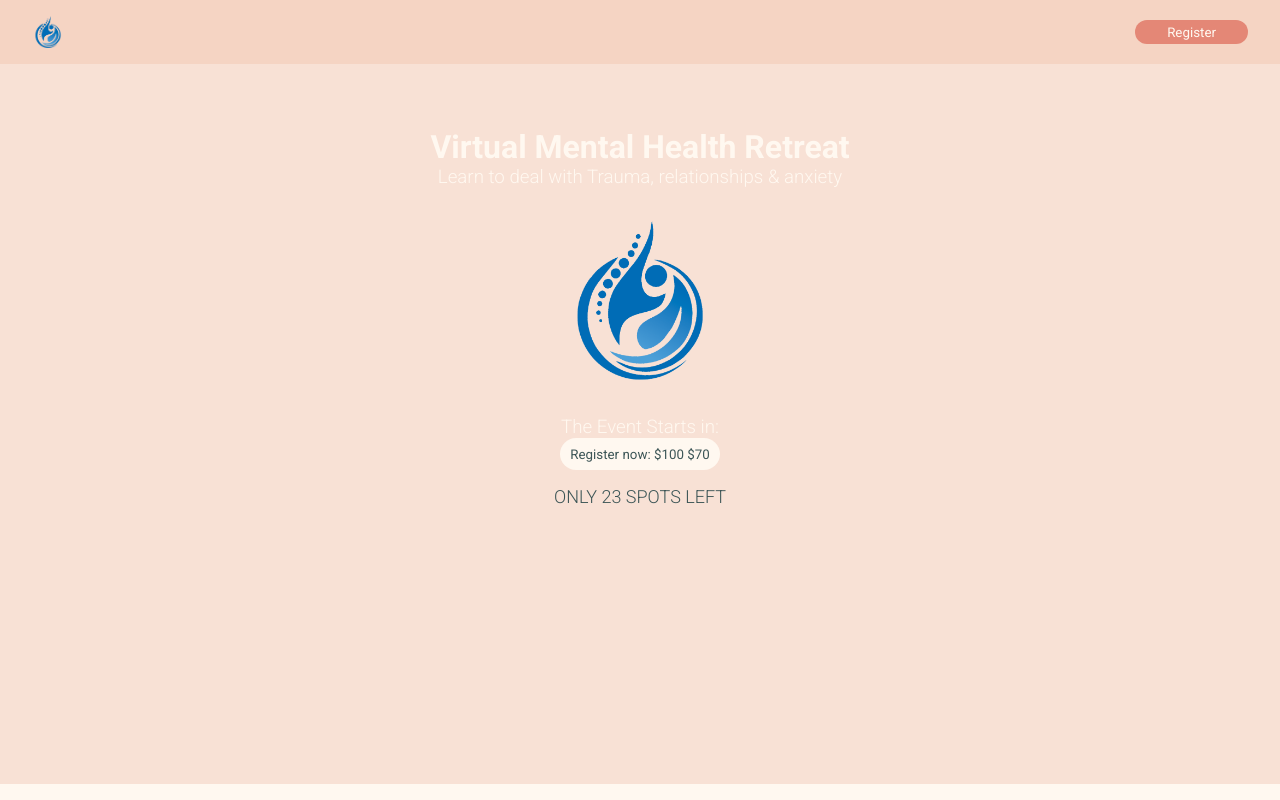
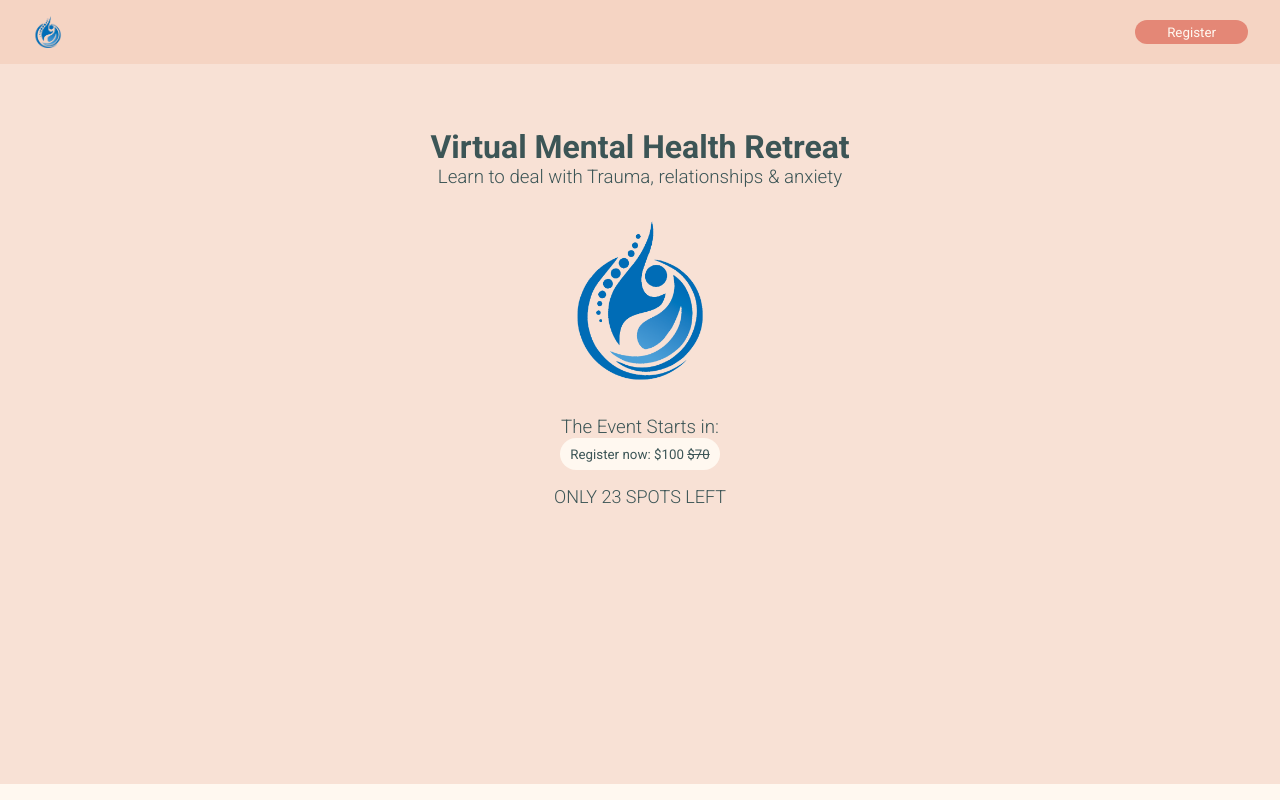
Before and after one commit to mariaeduardatc/FindHope, a React (Create React App) app: page / in a window 1280 px wide. Shown: the top 800 px of the page. Built offline with nearby package versions, Linux system fonts and the light colour scheme.

Commit message:
home visual updates

```diff
--- a/src/components/Home/index.tsx
+++ b/src/components/Home/index.tsx
@@ -26,7 +26,11 @@ export function Home(){
             </Clock>
 
             <Register>
-                <button>Register now: $100 <>$70</></button>
+                <button>Register now: $100 {" "}
+                <span style={{textDecoration: 'line-through'}}>
+                    $70
+                </span>
+                </button>
                 <h3>ONLY 23 SPOTS LEFT</h3>
 
             </Register>
--- a/src/components/Home/styles.tsx
+++ b/src/components/Home/styles.tsx
@@ -3,7 +3,8 @@ import styled from "styled-components";
 export const Container = styled.div`
 
     background-color: rgba(245, 212, 195, 0.7);
-    color: var(--white);
+
+    color: var(--green-dark);
 
     padding: 2rem;
     display: flex;
@@ -40,6 +41,10 @@ export const Clock = styled.div`
 `
 
 export const Register = styled.div`
+    .crossed-line {
+        text-decoration: line-through;
+    }
+
     font-size: 20px;
     color: var(--green-dark);
     button{
```
